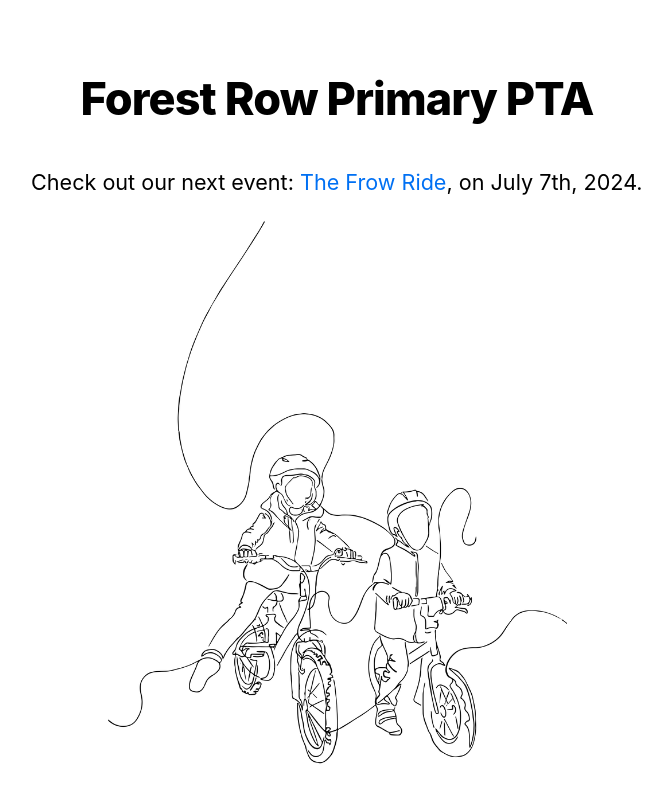
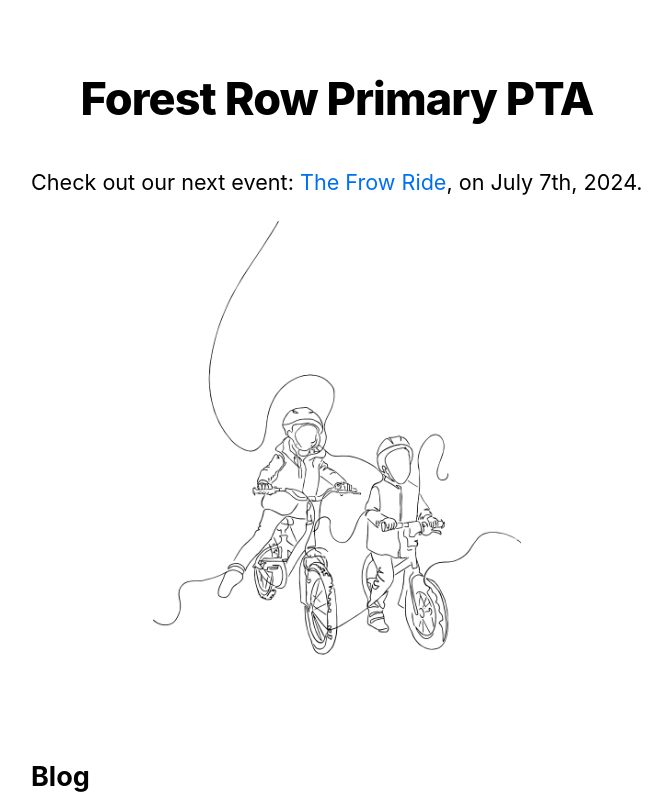
Before and after one commit to frowpta/website, a Next.js app: page / in a window 1280 px wide. Shown: the top 800 px of the page, without its empty margins (303-975 px from the left). Built offline with nearby package versions, Linux system fonts and the light colour scheme.

Commit message:
Reduce image size on homepage

```diff
--- a/styles/utils.module.css
+++ b/styles/utils.module.css
@@ -74,5 +74,5 @@
 }
 
 .posterImg {
-  width: 75%;
+  width: 60%;
 }
```
